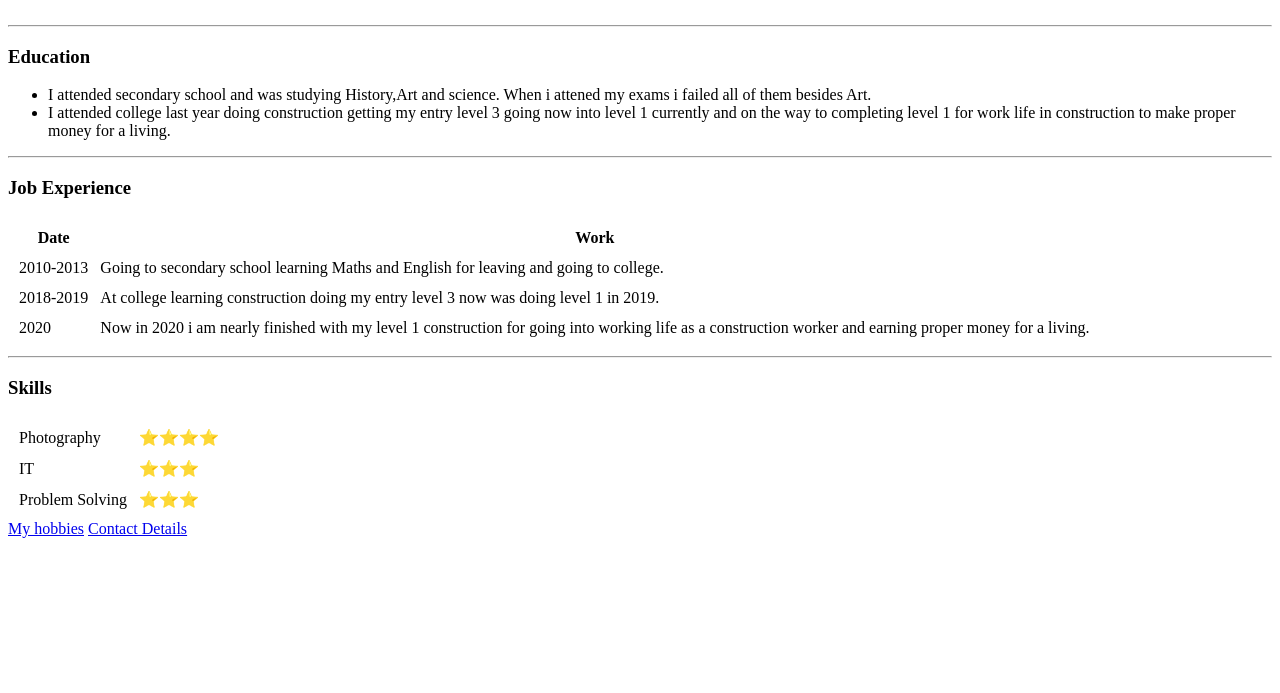
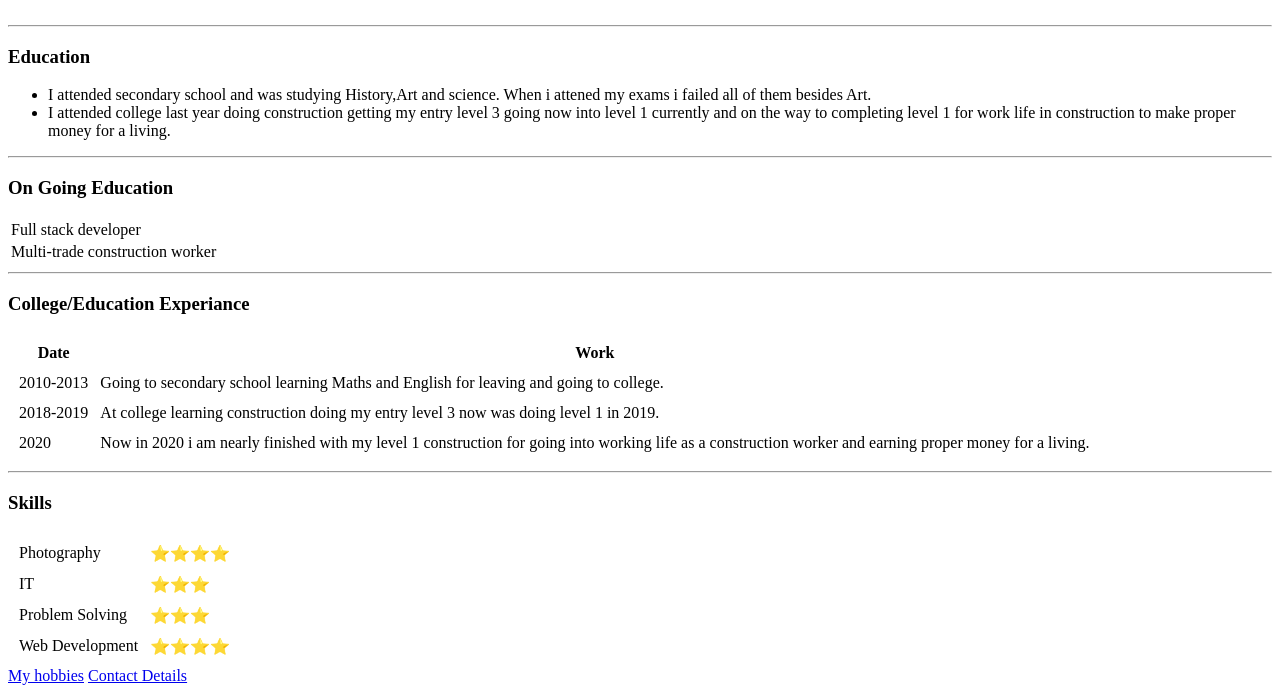
Before and after one commit to Robbiedoggie/cv, a plain HTML site: page index.html in a window 1280 px wide. Shown: the part 197-890 px from the top of the page. Before the commit the page ends 800 px from the top, so only its background shows below. Drawn offline with Linux system fonts and the light colour scheme.

Commit message:
Add files via upload

```diff
--- a/index.html
+++ b/index.html
@@ -25,7 +25,24 @@
     <li>I attended college last year doing construction getting my entry level 3 going now into level 1 currently and on the way to completing level 1 for work life in construction to make proper money for a living.</li>
   </ul>
   <hr>
-  <h3>Job Experience</h3>
+  <h3>On Going Education</h3>
+  <table>
+    <thead>
+    <tr>
+      <td>Full stack developer</td>
+    </tr>
+    <tr>
+      <td>Multi-trade construction worker</td>
+    </tr>
+  </thead>
+  </table>
+  <tfoot>
+
+  </tfoot>
+  </hr>
+
+  <hr>
+  <h3>College/Education Experiance</h3>
   <table cellspacing="10">
     <thead>
       <tr>
@@ -65,6 +82,10 @@
       <td>Problem Solving</td>
       <td>⭐⭐⭐</td>
     </tr>
+    <tr>
+      <td>Web Development</td>
+      <td>⭐⭐⭐⭐</td>
+    </tr>
   </table>
 
   <tfoot>
```
